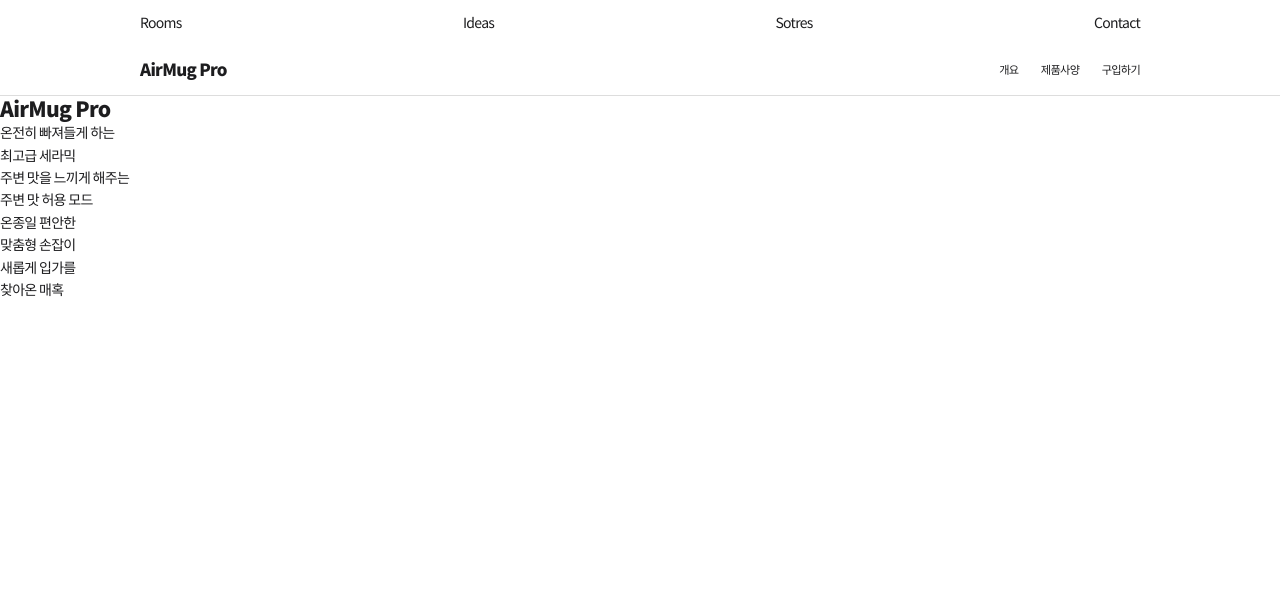
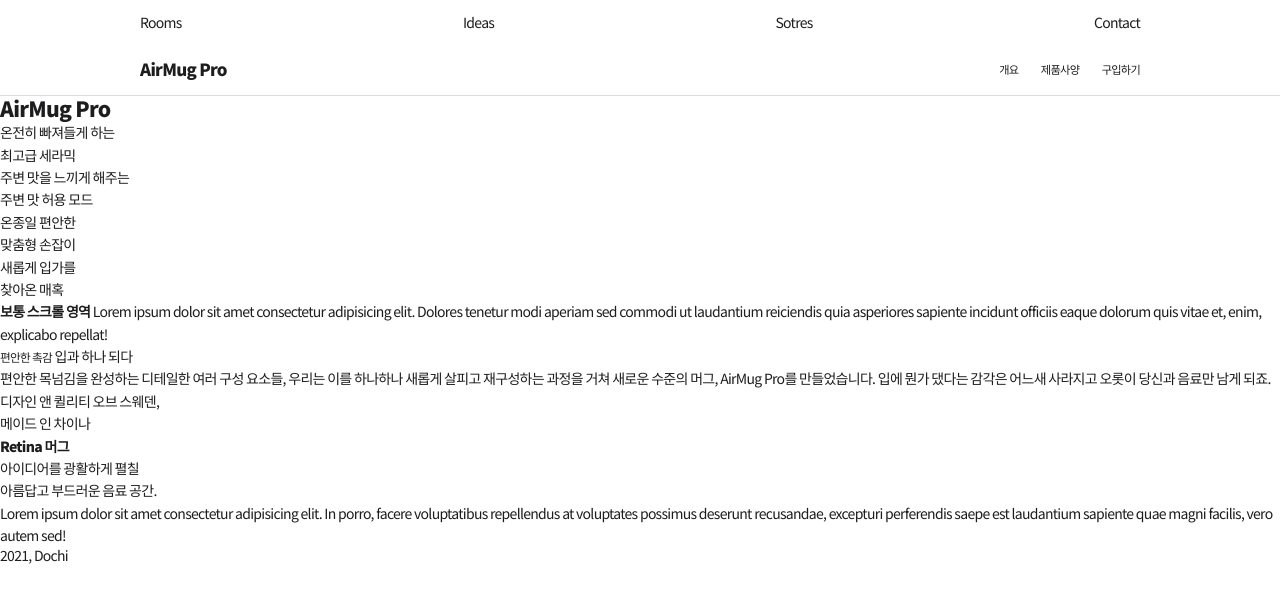
Before and after one commit to hippo97/interactive_web, a plain HTML site: page index.html in a window 1280 px wide. Drawn offline with Linux system fonts and the light colour scheme.

Commit message:
3. Contents
index 페이지 메인 컨텐츠 채워넣기 완료

```diff
--- a/index.html
+++ b/index.html
@@ -1,5 +1,6 @@
 <!DOCTYPE html>
 <html>
+
 <head>
     <meta charset="UTF-8">
     <mata name="viewport" content="width=device-width, initial-scale=1.0">
@@ -11,6 +12,7 @@
         <link rel="stylesheet" href="css/default.css">
         <link rel="stylesheet" href="css/main.css">
 </head>
+
 <body>
     <div class="container">
         <nav class="global-nav">
@@ -45,14 +47,46 @@
             </div>
         </section>
         <section class="scroll-section" id="scroll-section-1">
-
+            <p>
+                <strong>보통 스크롤 영역</strong>
+                Lorem ipsum dolor sit amet consectetur adipisicing elit. Dolores tenetur modi aperiam sed commodi ut
+                laudantium reiciendis quia asperiores sapiente incidunt officiis eaque dolorum quis vitae et, enim,
+                explicabo repellat!
+            </p>
         </section>
         <section class="scroll-section" id="scroll-section-2">
-
+            <div class="sticky-elem main-message">
+                <p>
+                    <small>편안한 촉감</small>
+                    입과 하나 되다
+                </p>
+            </div>
+            <div class="sticky-elem desc-message">
+                <p>
+                    편안한 목넘김을 완성하는 디테일한 여러 구성 요소들, 우리는 이를 하나하나 새롭게 살피고 재구성하는 과정을 거쳐 새로운 수준의 머그, AirMug Pro를 만들었습니다. 입에 뭔가
+                    댔다는 감각은 어느새 사라지고 오롯이 당신과 음료만 남게 되죠.
+                </p>
+                <div class="pin"></div>
+            </div>
+            <div class="sticky-elem desc-message">
+                <p>
+                    디자인 앤 퀼리티 오브 스웨덴,<br>메이드 인 차이나
+                </p>
+                <div class="pin"></div>
+            </div>
         </section>
         <section class="scroll-section" id="scroll-section-3">
-
+            <p class="mid-message">
+                <strong>Retina 머그</strong><br>
+                아이디어를 광활하게 펼칠<br>
+                아름답고 부드러운 음료 공간.
+            </p>
+            <p class="canvas-caption">Lorem ipsum dolor sit amet consectetur adipisicing elit. In porro, facere voluptatibus repellendus at voluptates possimus deserunt recusandae, excepturi perferendis saepe est laudantium sapiente quae magni facilis, vero autem sed!</p>
         </section>
+        <footer class="footer">
+            2021, Dochi
+        </footer>
     </div>
 </body>
+
 </html>
```
Lines whose indentation alone changed are shown as unchanged.
